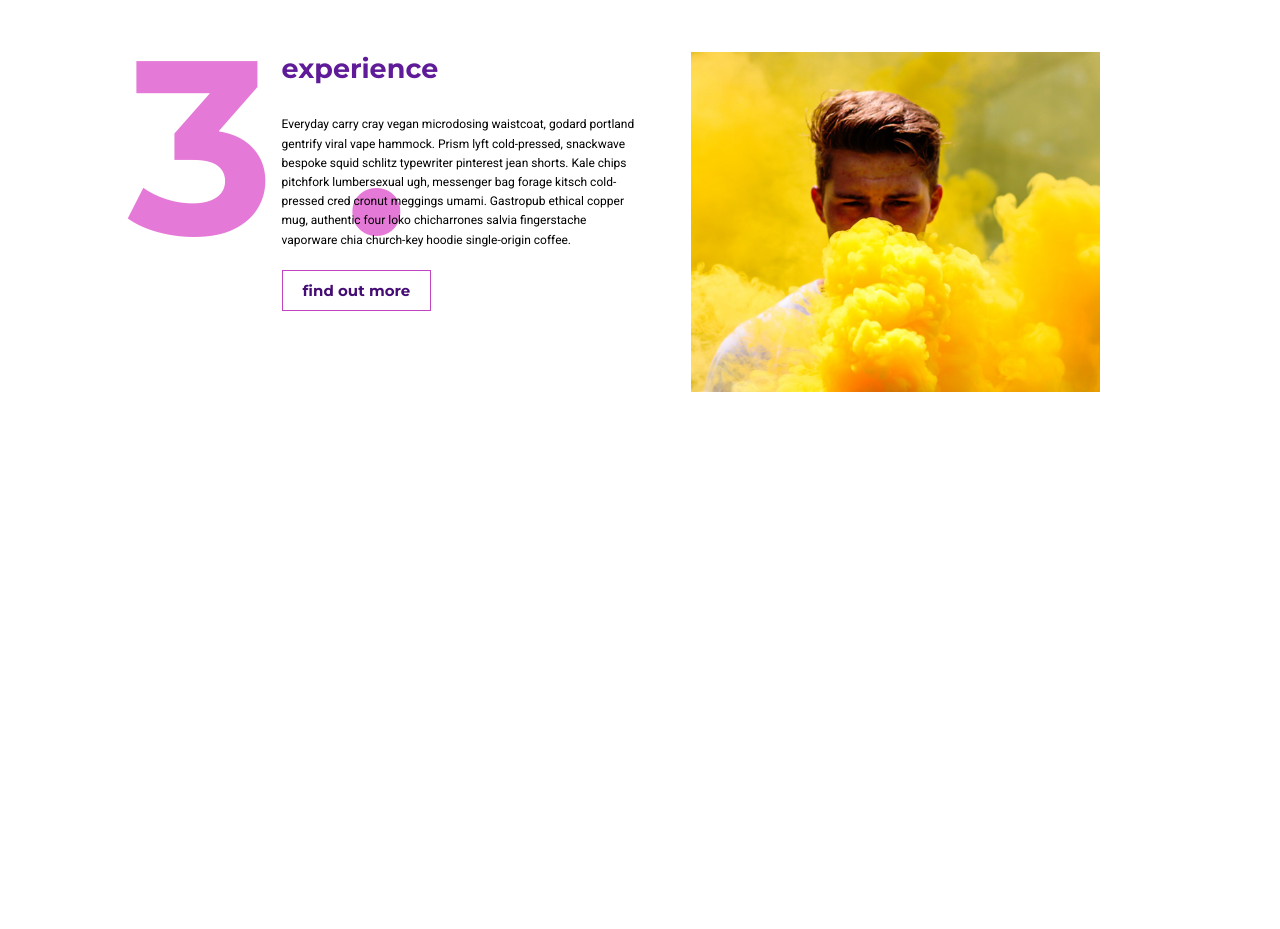
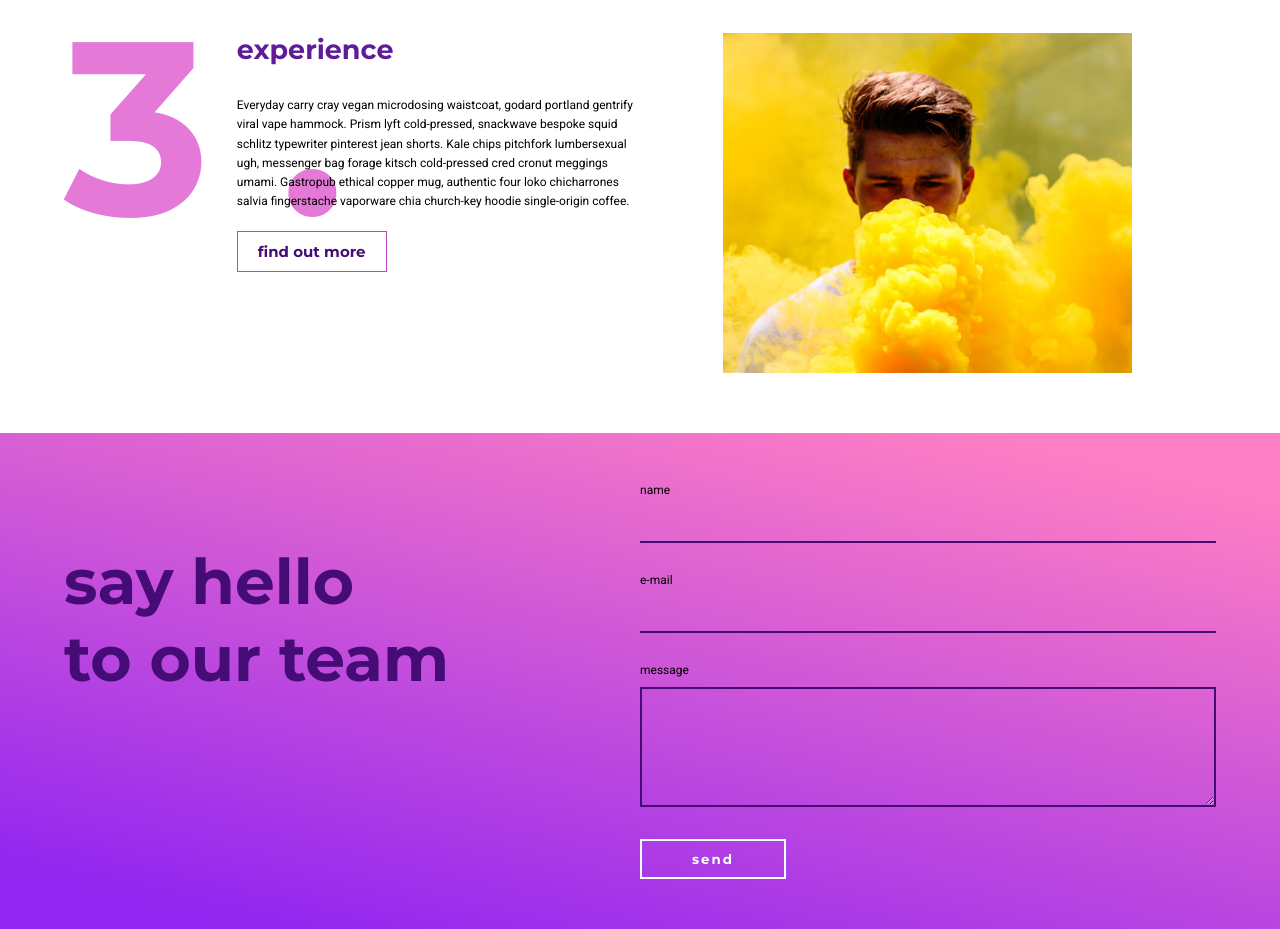
Before and after one commit to susanel/we-create-layout-01, a plain HTML site: page index.html in a window 1280 px wide. Shown: the part 1465-2394 px from the top of the page. Before the commit the page ends 1917 px from the top, so only its background shows below. Drawn offline with Linux system fonts and the light colour scheme.

Commit message:
add section.contact

```diff
--- a/css/style.css
+++ b/css/style.css
@@ -85,25 +85,24 @@ header h1 {
   font-size: 11.6rem;
   font-weight: 700;
   /* line-height: 445px; */
-
 }
 
 header p {
   font-family: 'Roboto', sans-serif;
   font-size: 2.1rem;
+  letter-spacing: 2px;
 }
 
 /* SECTION FEATURES */
 
-/* .features {
-   max-width: 1024px;
-   margin: 0 auto;
-} */
+.features {
+  max-width: 1600px;
+  margin: 0 auto;
+}
 
 .features div.feature {
-  max-width: 1024px;
   position: relative;
-  margin: 60px auto;
+  margin: 60px 5%;
 }
 
 .features p.bg {
@@ -178,10 +177,10 @@ header p {
 }
 
 .features div.ideas {
-  width: 100vw;
   height: 250px;
   background-image: url("../img/fullbg.jpg");
   background-size: cover;
+  background-attachment: fixed;
 }
 
 .features div.ideas p {
@@ -192,3 +191,62 @@ header p {
   line-height: 250px;
   text-align: center;
 }
+
+/* SECTION CONTACT */
+
+.contact {
+  min-height: 445px;
+  background: linear-gradient(13.06deg, #9326F0 8.17%, #FF7FC4 91.83%);
+}
+
+.contact div.wrap {
+  margin: 0 5%;
+  padding: 50px 0;
+}
+
+.contact div.hello {
+  float: left;
+  width: 50%;
+  padding-top: 60px;
+  /* padding: 0 7% 0 0; */
+  font-family: 'Montserrat', sans-serif;
+  font-weight: 700;
+  font-size: 63px;
+  color: #440C74;
+}
+
+.contact form {
+  float: left;
+  width: 50%;
+}
+
+.contact label {
+  font-size: 12px;
+  font-family: 'Roboto', sans-serif;
+}
+
+.contact input, .contact textarea {
+  width: 100%;
+  margin: 10px 0 30px;
+  padding: 10px;
+  font-family: 'Roboto', sans-serif;
+  font-size: 12px;
+  background-color: transparent;
+  border: none;
+  border-bottom: 2px solid #440C74;
+}
+
+.contact textarea {
+  height: 120px;
+  border: 2px solid #440C74;
+}
+
+.contact button {
+  padding: 10px 50px;
+  background-color: transparent;
+  color: #fff;
+  border: 2px solid #fff;
+  font-family: 'Montserrat', sans-serif;
+  font-weight: 700;
+  letter-spacing: 2px;
+}
--- a/index.html
+++ b/index.html
@@ -71,10 +71,25 @@
 
   </section>
 
+  <section class="contact">
 
+    <div class="wrap clearfix">
+      <div class="hello">
+        <p>say hello</p>
+        <p>to our team</p>
+      </div>
+      <form>
+        <label>name</label>
+        <input type="text">
+        <label>e-mail</label>
+        <input type="text">
+        <label>message</label>
+        <textarea></textarea>
+        <button>send</button>
+      </form>
+    </div>
 
-
-
+  </section>
 
 </body>
 </html>
```
